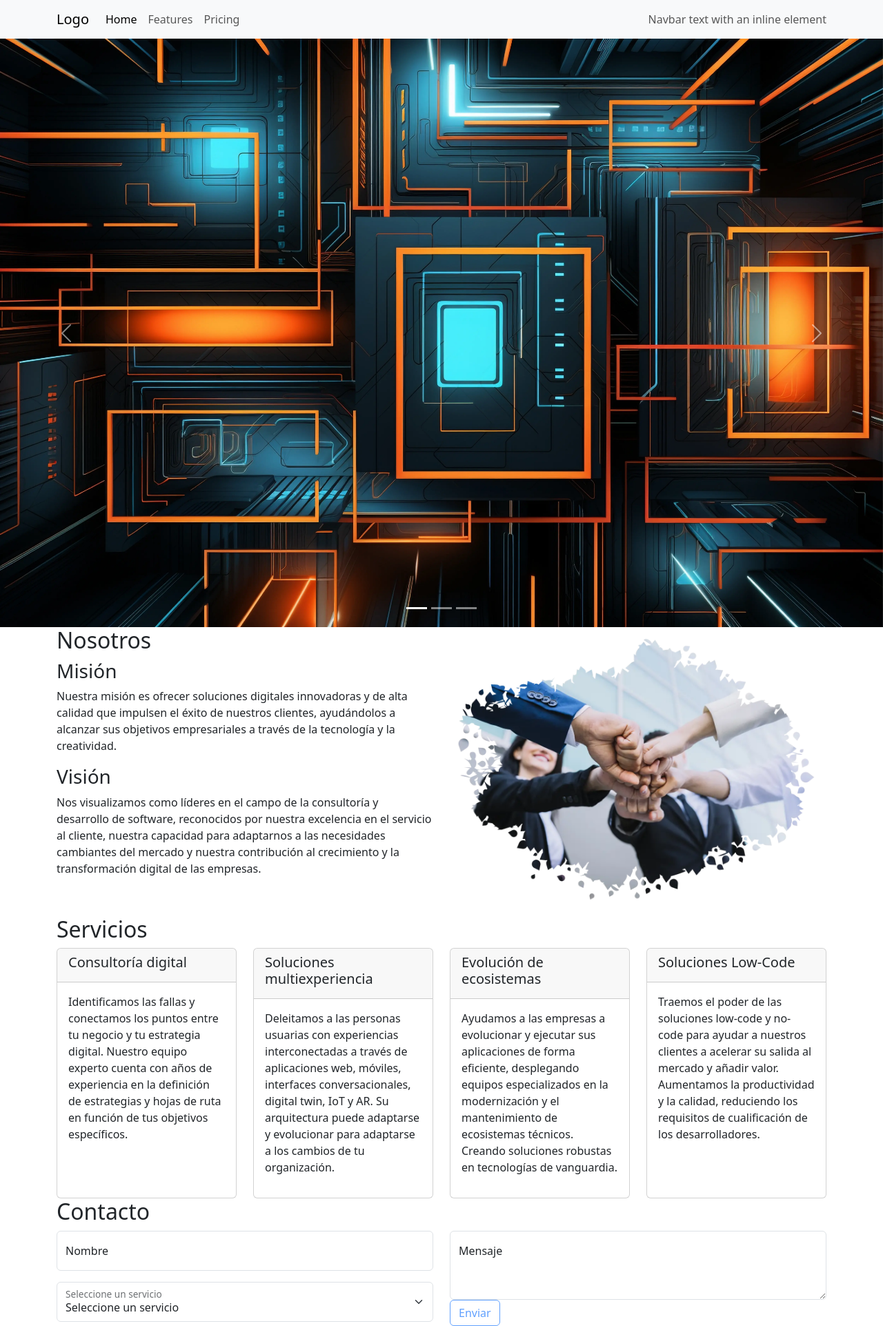
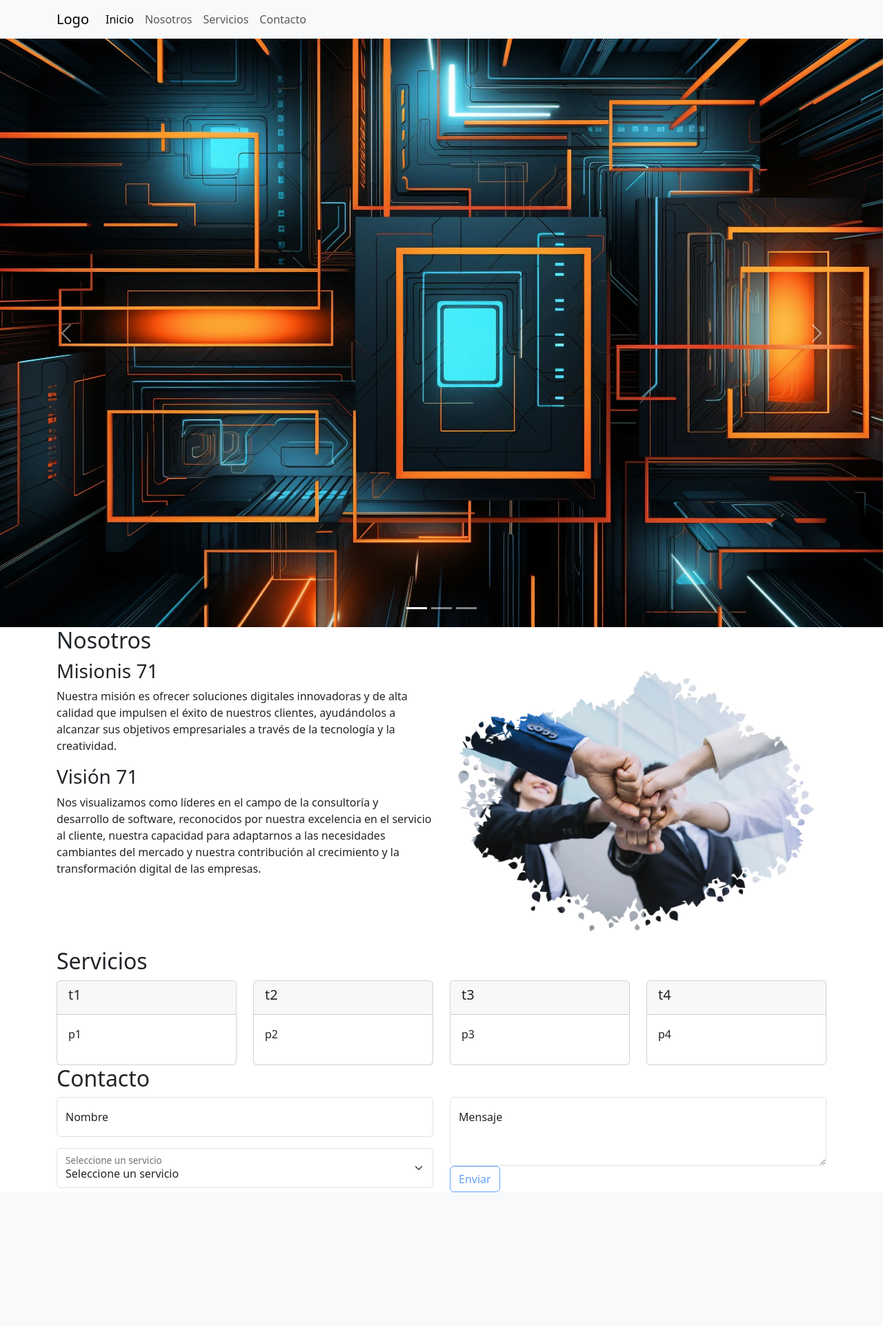
Before and after one commit to scabezasIPSS/frontend-sec71-2024t1, a PHP site: page /backend-sec71-2024t1/ in a window 1280 px wide. Shown: the whole page at 69% size. After the commit the page ends 1728 px from the top, so only its background shows below. Run offline with PHP 8.4, Linux system fonts and the light colour scheme.

Commit message:
dev post evaluacion2

```diff
--- a/index.php
+++ b/index.php
@@ -8,7 +8,7 @@
     <link href="https://cdn.jsdelivr.net/npm/bootstrap@5.3.3/dist/css/bootstrap.min.css" rel="stylesheet" integrity="sha384-QWTKZyjpPEjISv5WaRU9OFeRpok6YctnYmDr5pNlyT2bRjXh0JMhjY6hW+ALEwIH" crossorigin="anonymous">
 </head>
 
-<body>
+<body id="home">
 
     <nav class="navbar sticky-top navbar-expand-lg bg-body-tertiary">
         <div class="container">
@@ -19,18 +19,19 @@
             <div class="collapse navbar-collapse" id="navbarText">
                 <ul class="navbar-nav me-auto mb-2 mb-lg-0">
                     <li class="nav-item">
-                        <a class="nav-link active" aria-current="page" href="#">Home</a>
+                        <a class="nav-link active" aria-current="page" href="#home">Inicio</a>
                     </li>
                     <li class="nav-item">
-                        <a class="nav-link" href="#">Features</a>
+                        <a class="nav-link" href="#nosotros">Nosotros</a>
                     </li>
                     <li class="nav-item">
-                        <a class="nav-link" href="#">Pricing</a>
+                        <a class="nav-link" href="#servicios">Servicios</a>
+                    </li>
+                    <li class="nav-item">
+                        <a class="nav-link" href="#contacto">Contacto</a>
                     </li>
                 </ul>
-                <span class="navbar-text">
-                    Navbar text with an inline element
-                </span>
+
             </div>
         </div>
     </nav>
@@ -62,16 +63,15 @@
         </button>
     </div>
 
-    <section>
+    <section id="nosotros">
         <div class="container">
-
             <div class="row">
-                <div class="col-md-6">
-                    <h2>Nosotros</h2>
-                    <h3>Misión</h3>
-                    <p>Nuestra misión es ofrecer soluciones digitales innovadoras y de alta calidad que impulsen el éxito de nuestros clientes, ayudándolos a alcanzar sus objetivos empresariales a través de la tecnología y la creatividad.</p>
-                    <h3>Visión</h3>
-                    <p>Nos visualizamos como líderes en el campo de la consultoría y desarrollo de software, reconocidos por nuestra excelencia en el servicio al cliente, nuestra capacidad para adaptarnos a las necesidades cambiantes del mercado y nuestra contribución al crecimiento y la transformación digital de las empresas.</p>
+                <h2>Nosotros</h2>
+                <div id="aboutUs" class="col-md-6">
+                    <h3>Titulo 1</h3>
+                    <p>Lorem ipsum dolor sit amet, consectetur adipiscing elit, sed do eiusmod tempor incididunt ut labore et dolore magna aliqua. Ut enim ad minim veniam.</p>
+                    <h3>Título 2</h3>
+                    <p>Lorem ipsum dolor sit amet, consectetur adipiscing elit, sed do eiusmod tempor incididunt ut labore et dolore magna aliqua. Ut enim ad minim veniam.</p>
                 </div>
                 <div class="col-md-6">
                     <img src="assets/img/punitos.webp" class="img-fluid" alt="">
@@ -80,47 +80,47 @@
         </div>
     </section>
 
-    <section>
+    <section id="servicios">
         <div class="container">
-            <div class="row">
-                <h2>Servicios</h2>
+            <h2>Servicios</h2>
+            <div id="rowServices" class="row">
                 <div class="col-md-3">
                     <div class="card h-100">
                         <div class="card-header">
-                            <h5 class="card-title">Consultoría digital</h5>
+                            <h5 class="card-title">t1</h5>
                         </div>
                         <div class="card-body">
-                            <p>Identificamos las fallas y conectamos los puntos entre tu negocio y tu estrategia digital. Nuestro equipo experto cuenta con años de experiencia en la definición de estrategias y hojas de ruta en función de tus objetivos específicos.</p>
+                            <p>p1</p>
                         </div>
                     </div>
                 </div>
                 <div class="col-md-3">
                     <div class="card h-100">
                         <div class="card-header">
-                            <h5 class="card-title">Soluciones multiexperiencia</h5>
+                            <h5 class="card-title">t2</h5>
                         </div>
                         <div class="card-body">
-                            <p>Deleitamos a las personas usuarias con experiencias interconectadas a través de aplicaciones web, móviles, interfaces conversacionales, digital twin, IoT y AR. Su arquitectura puede adaptarse y evolucionar para adaptarse a los cambios de tu organización.</p>
+                            <p>p2</p>
                         </div>
                     </div>
                 </div>
                 <div class="col-md-3">
                     <div class="card h-100">
                         <div class="card-header">
-                            <h5 class="card-title">Evolución de ecosistemas</h5>
+                            <h5 class="card-title">t3</h5>
                         </div>
                         <div class="card-body">
-                            <p>Ayudamos a las empresas a evolucionar y ejecutar sus aplicaciones de forma eficiente, desplegando equipos especializados en la modernización y el mantenimiento de ecosistemas técnicos. Creando soluciones robustas en tecnologías de vanguardia.</p>
+                            <p>p3</p>
                         </div>
                     </div>
                 </div>
                 <div class="col-md-3">
                     <div class="card h-100">
                         <div class="card-header">
-                            <h5 class="card-title">Soluciones Low-Code</h5>
+                            <h5 class="card-title">t4</h5>
                         </div>
                         <div class="card-body">
-                            <p>Traemos el poder de las soluciones low-code y no-code para ayudar a nuestros clientes a acelerar su salida al mercado y añadir valor. Aumentamos la productividad y la calidad, reduciendo los requisitos de cualificación de los desarrolladores.</p>
+                            <p>p4</p>
                         </div>
                     </div>
                 </div>
@@ -128,7 +128,7 @@
         </div>
     </section>
 
-    <section>
+    <section id="contacto">
         <div class="container">
             <div class="row">
                 <h2>Contacto</h2>
@@ -163,7 +163,126 @@
     </footer>
 
     <script src="https://cdn.jsdelivr.net/npm/bootstrap@5.3.3/dist/js/bootstrap.bundle.min.js" integrity="sha384-YvpcrYf0tY3lHB60NNkmXc5s9fDVZLESaAA55NDzOxhy9GkcIdslK1eN7N6jIeHz" crossorigin="anonymous"></script>
+    <script>
+        //partimos con una constante que contiene un JSON, que corresponde a la salida esperada
+        const aboutUSCONST = {
+            "data": [{
+                    "mision": {
+                        "titulo": {
+                            "esp": "Misión"
+                        },
+                        "descripcion": {
+                            "esp": "Nuestra misión es ofrecer soluciones digitales innovadoras y de alta calidad que impulsen el éxito de nuestros clientes, ayudándolos a alcanzar sus objetivos empresariales a través de la tecnología y la creatividad."
+                        }
+                    }
+                },
+                {
+                    "vision": {
+                        "titulo": {
+                            "esp": "Visión"
+                        },
+                        "descripcion": {
+                            "esp": "Nos visualizamos como líderes en el campo de la consultoría y desarrollo de software, reconocidos por nuestra excelencia en el servicio al cliente, nuestra capacidad para adaptarnos a las necesidades cambiantes del mercado y nuestra contribución al crecimiento y la transformación digital de las empresas."
+                        }
+                    }
+                }
+            ]
+        };
+        //mostramos el contenido de la constante
+        console.log(aboutUSCONST);
 
+        //otra forma de simular el consumo de API
+        //fetch(url).then(respuesta => {...}.then(datos => {...}.catch(error => {...})));
+        fetch('assets/json/about-us.json')
+            .then(respuesta => {
+                // if (!respuesta.ok) {
+                if (respuesta.status != 200) {
+                    throw new Error('con el json');
+                }
+                return respuesta.json();
+            })
+            .then(datos => {
+                console.log(datos.data[0].mision.descripcion.esp);
+                console.log(datos.data[1].vision);
+                //DOM: Modelo de Objeto de Documento
+                const aboutUs = document.getElementById('aboutUs');
+                //vaciamos el contenido del div
+                aboutUs.innerHTML = '';
+                //creamos nuevos objetos
+                const titulo1 = document.createElement('h3');
+                const titulo2 = document.createElement('h3');
+                const parrafo1 = document.createElement('p');
+                const parrafo2 = document.createElement('p');
+                titulo1.innerText = datos.data[0].mision.titulo.esp;
+                titulo2.innerText = datos.data[1].vision.titulo.esp;
+                parrafo1.innerText = datos.data[0].mision.descripcion.esp;
+                parrafo2.innerText = datos.data[1].vision.descripcion.esp;
+                // console.log(aboutUs);}
+                //agregamos los objetos al aboutUs
+                aboutUs.appendChild(titulo1);
+                aboutUs.appendChild(parrafo1);
+                aboutUs.appendChild(titulo2);
+                aboutUs.appendChild(parrafo2);
+
+
+            })
+            .catch(error => {
+                console.error('Error en el fetch: ', error);
+            });
+
+        //pegaremos al endpoint generado en backend: services
+        fetch('http://localhost/backend-sec71-2024t1/v1/services/', {
+                method: 'GET',
+                headers: {
+                    'Authorization': 'Bearer ciisa',
+                    'Content-Type': 'application/json'
+                }
+            })
+            .then(respuesta => {
+                if (respuesta.status != 200) {
+                    throw new Error('no tenemos acceso al endpoint');
+                }
+                return respuesta.json();
+            })
+            .then(datos => {
+                console.log(datos);
+                const totalColumnas = 12 / datos.data.length;
+                console.log('propiedad md-' + totalColumnas);
+                const rowServices = document.getElementById('rowServices');
+                rowServices.innerHTML = '';
+                datos.data.forEach(element => {
+                    console.log(element);
+                    if (element.activo == true) {
+                        const columna = document.createElement('div');
+                        columna.classList.add('col-md-' + totalColumnas);
+                        const tarjeta = document.createElement('div');
+                        tarjeta.classList.add('card');
+                        tarjeta.classList.add('h-100');
+                        const tarjetaHeader = document.createElement('div');
+                        tarjetaHeader.classList.add('card-header');
+                        const tarjetaBody = document.createElement('div');
+                        tarjetaBody.classList.add('card-body');
+                        const tarjetaFooter = document.createElement('div');
+                        tarjetaFooter.classList.add('card-footer');
+                        tarjetaFooter.innerHTML = '<a href="#contacto"><button onclick="cambiarServicio(`' + element.id + '`)">Contáctanos</button></a>'
+                        tarjetaHeader.innerHTML = '<h5 class="card-title">' + element.titulo.esp + '</h5>';
+                        tarjetaBody.innerHTML = '<p>' + element.texto.esp + '</p>';
+                        tarjeta.appendChild(tarjetaHeader);
+                        tarjeta.appendChild(tarjetaBody);
+                        tarjeta.appendChild(tarjetaFooter);
+                        columna.appendChild(tarjeta);
+                        rowServices.appendChild(columna);
+                    }
+                });
+            })
+            .catch(error => {
+                console.error('Q penita: ', error);
+            })
+
+        function cambiarServicio(_parametro) {
+            alert(_parametro);
+        }
+    </script>
 </body>
 
 </html>
```
Also changed, not shown: assets/json/about-us.json (added, +24 -0 lines).
